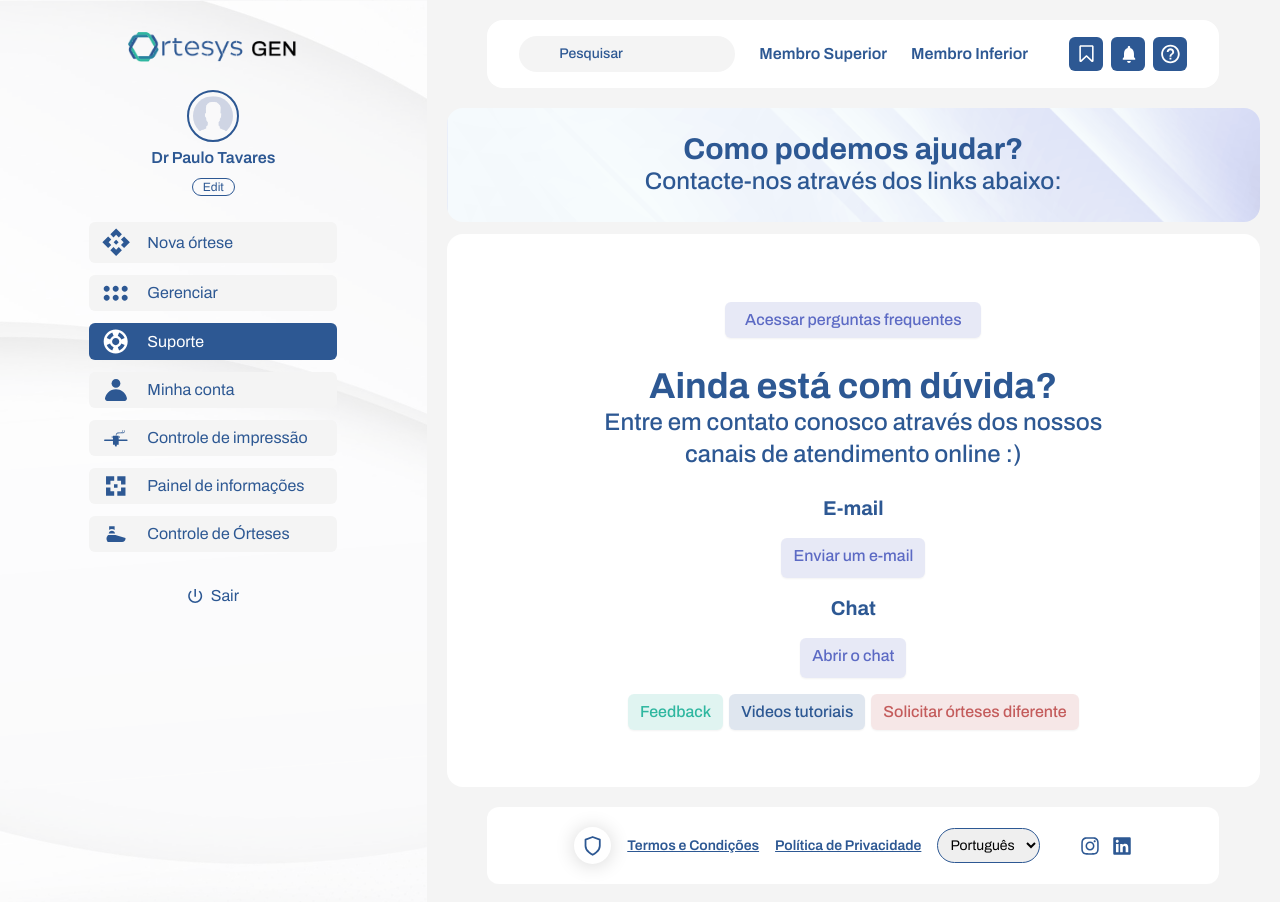
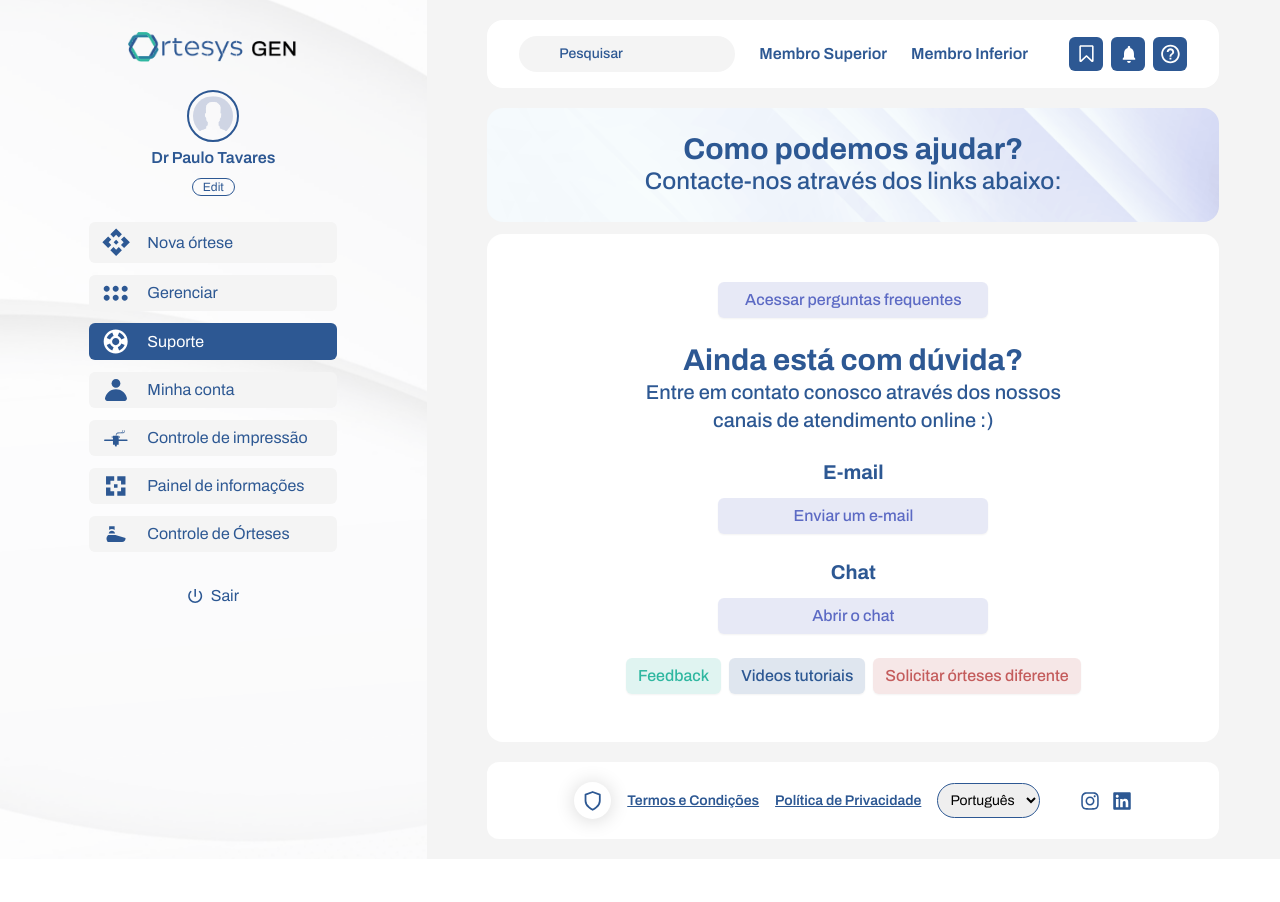
Before and after one commit to MateoMigone/ortesys-3D, a Nuxt app: page /support in a window 1280 px wide. After the commit the page ends 859 px from the top, so only its background shows below. Built offline with nearby package versions, Linux system fonts and the light colour scheme.

Commit message:
adding changes to support page

```diff
--- a/pages/support.vue
+++ b/pages/support.vue
@@ -1,38 +1,39 @@
 <template>
-  <div class="widith-[90%] mx-auto">
+  <div class="w-[90%] mx-auto">
     <TextBanner
       title="Como podemos ajudar? "
       subtitle="Contacte-nos através dos links abaixo:"
     />
     <div
-      class="flex justify-center items-center h-[553px] rounded-2xl bg-white"
+      class="flex justify-center items-center rounded-2xl bg-white py-12 2xl:py-16"
     >
-      <div class="flex flex-col items-center w-[555px] h-[418px] gap-6">
+      <div class="flex flex-col items-center gap-6">
         <div>
           <Button
             text="Acessar perguntas frequentes"
             color="purple"
-            class="w-64 h-10"
+            class="w-[270px]"
           />
         </div>
-        <div class="flex flex-col items-center w-[556px] h-[105px]">
-          <h3 class="font-bold text-4xl text-[#2D5893]">
+        <div class="flex flex-col items-center">
+          <h3 class="font-bold text-[#2D5893] text-3xl 2xl:text-4xl">
             Ainda está com dúvida?
           </h3>
-          <span class="font-medium text-2xl text-[#2D5893] text-center"
+          <span
+            class="font-medium text-[#2D5893] text-center w-[450px] text-xl 2xl:text-2xl 2xl:w-[500px]"
             >Entre em contato conosco através dos nossos canais de atendimento
             online :)</span
           >
         </div>
-        <div class="flex flex-col items-center w-[251px] h-[76px] gap-4">
+        <div class="flex flex-col items-center gap-3">
           <span class="text-xl font-bold text-[#2D5893]">E-mail</span>
-          <Button text="Enviar um e-mail" color="purple w-[251px] h-[40px]" />
+          <Button text="Enviar um e-mail" color="purple" class="w-[270px]" />
         </div>
-        <div class="flex flex-col items-center w-[251px] h-[76px] gap-4">
+        <div class="flex flex-col items-center gap-3">
           <span class="text-xl font-bold text-[#2D5893]">Chat</span>
-          <Button text="Abrir o chat" color="purple w-[251px] h-[40px]" />
+          <Button text="Abrir o chat" color="purple" class="w-[270px]" />
         </div>
-        <div class="flex justify-between gap-1.5">
+        <div class="flex justify-between gap-2">
           <Button text="Feedback" color="secondary" />
           <Button text="Videos tutoriais" />
           <Button text="Solicitar órteses diferente" color="red" />
```
Also changed, not shown: components/cards/ConfigCard.vue (renamed from components/cards/PrintCard.vue), components/cards/TutorialCard.vue (renamed from components/cards/PrintTutorialCard.vue).
